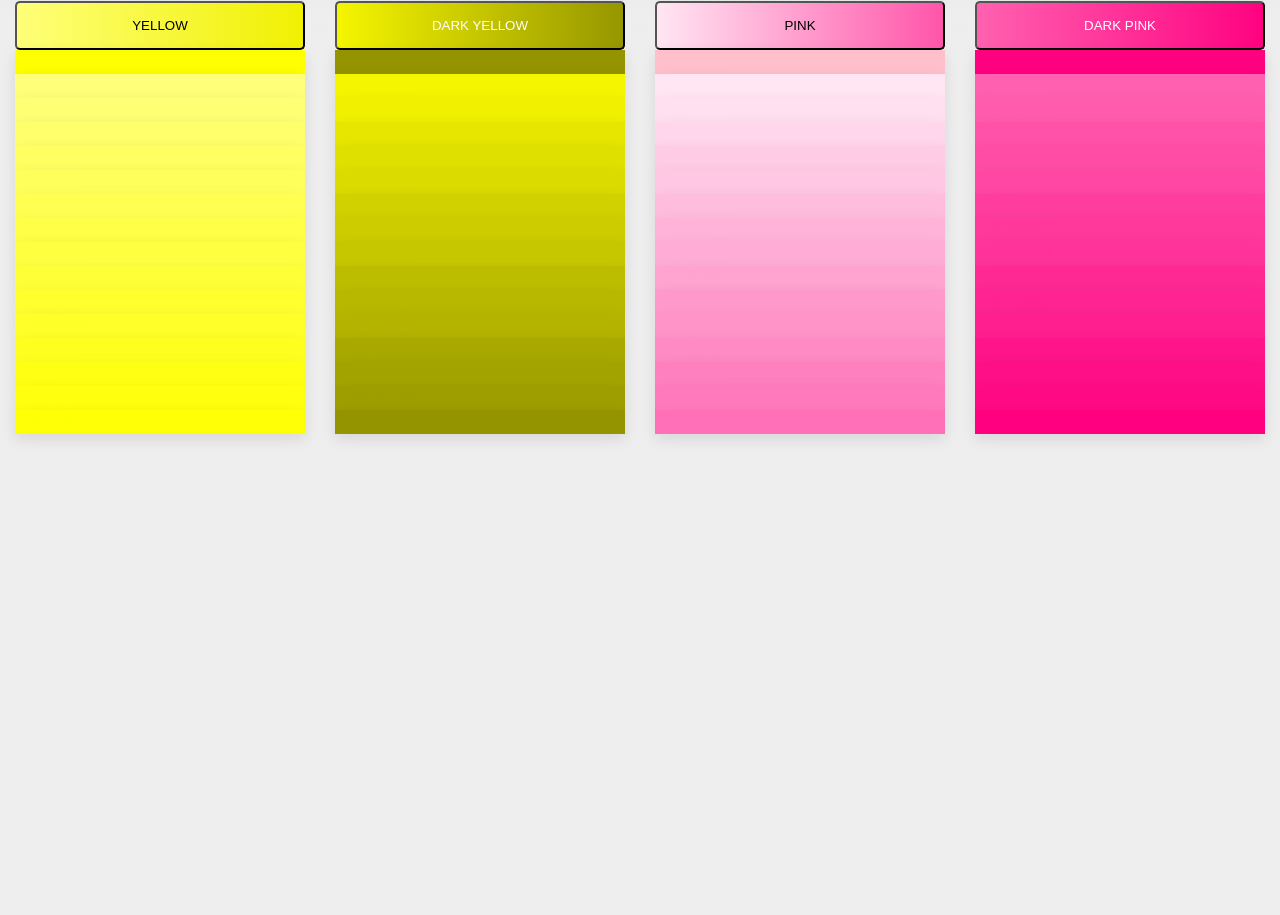
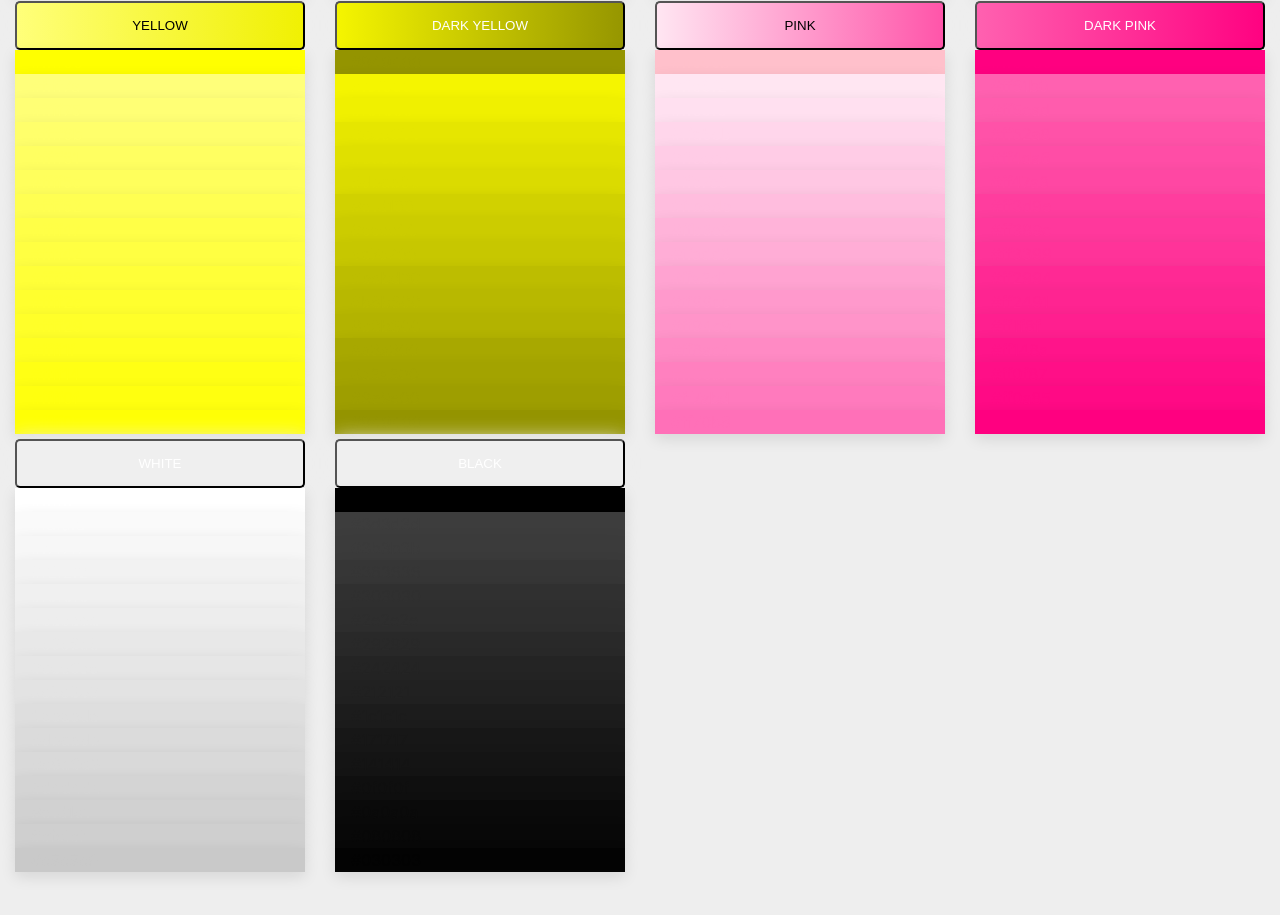
Before and after one commit to dornescum/ColorsList, a plain HTML site: page test-colors.html in a window 1280 px wide. Shown: the part 3575-4490 px from the top of the page. Before the commit the page ends 4062 px from the top, so only its background shows below. Drawn offline with Linux system fonts and the light colour scheme; a web font is replaced by a local one.

Commit message:
white & black

```diff
--- a/css/cssMihai.css
+++ b/css/cssMihai.css
@@ -11,6 +11,8 @@
 @import "moduleCss/magenta.css";
 @import "moduleCss/yellow.css";
 @import "moduleCss/pink.css";
+@import "moduleCss/white.css";
+@import "moduleCss/black.css";
 :root {
   --blue: #007bff;
   --indigo: #6610f2;
--- /dev/null
+++ b/css/moduleCss/black.css
@@ -0,0 +1,64 @@
+#black-main{
+    background:  #000000 ;
+    color:  #000000 ;
+}
+#black-1{
+    background:  #3d3d3d ;
+    color:  #3d3d3d ;
+}
+#black-2{
+    background: #3b3b3b  ;
+    color:  #3b3b3b ;
+}
+#black-3{
+    background: #363636  ;
+    color:  #363636 ;
+}
+#black-4{
+    background:  #303030 ;
+    color:  #303030 ;
+}
+#black-5{
+    background:  #2e2e2e ;
+    color: #2e2e2e  ;
+}
+#black-6{
+    background: #292929  ;
+    color: #292929  ;
+}
+#black-7{
+    background:  #242424 ;
+    color:  #242424 ;
+}
+#black-8{
+    background: #212121  ;
+    color:  #212121 ;
+}
+#black-9{
+    background:  #1c1c1c ;
+    color:  #1c1c1c ;
+}
+#black-10{
+    background:  #171717 ;
+    color:  #171717 ;
+}
+#black-11{
+    background:  #141414 ;
+    color:  #141414 ;
+}
+#black-12{
+    background:  #0f0f0f ;
+    color: #0f0f0f  ;
+}
+#black-13{
+    background: #0a0a0a  ;
+    color:  #0a0a0a ;
+}
+#black-14{
+    background: #080808  ;
+    color:  #080808 ;
+}
+#black-15{
+    background: #030303  ;
+    color:  #030303 ;
+}
--- /dev/null
+++ b/css/moduleCss/white.css
@@ -0,0 +1,79 @@
+#white-main {
+    background: #ffffff;
+    color: #ffffff;
+}
+
+#white-1 {
+    background: #fafafa;
+    color: #fafafa;
+}
+
+#white-2 {
+    background: #f7f7f7;
+    color: #f7f7f7;
+}
+
+#white-3 {
+    background: #f2f2f2;
+    color: #f2f2f2;
+}
+
+#white-4 {
+    background: #f0f0f0;
+    color: #f0f0f0;
+}
+
+#white-5 {
+    background: #ededed;
+    color: #ededed;
+}
+
+#white-6 {
+    background: #e8e8e8;
+    color: #e8e8e8;
+}
+
+#white-7 {
+    background: #e6e6e6;
+    color: #e6e6e6;
+}
+
+#white-8 {
+    background: #e3e3e3;
+    color: #e3e3e3;
+}
+
+#white-9 {
+    background: #dedede;
+    color: #dedede;
+}
+
+#white-10 {
+    background: #dbdbdb;
+    color: #dbdbdb;
+}
+
+#white-11 {
+    background: #d9d9d9;
+    color: #d9d9d9;
+}
+
+#white-12 {
+    background: #d4d4d4;
+    color: #d4d4d4;
+}
+
+#white-13 {
+    background: #d1d1d1;
+    color: #d1d1d1;
+}
+
+#white-14 {
+    background: #cfcfcf;
+    color: #cfcfcf;
+}
+
+#white-15 {
+    background: #c9c9c9;
+    color: #c9c9c9;
+}
--- a/test-colors.html
+++ b/test-colors.html
@@ -706,63 +706,146 @@
             <!--                dark yellow-->
             <div class="col-lg-3 mb-15">
                 <button class="btn-grad" id="btn-dark-yellow">Dark Yellow</button>
-                <p id="yellow-dark-main" class="pl-1 colors">  #949400  </p>
-                <p id="yellow-dark-1" class="pl-1 colors">  #f5f500  </p>
-                <p id="yellow-dark-2" class="pl-1 colors">  #f0f000 </p>
-                <p id="yellow-dark-3" class="pl-1 colors">  #e6e600  </p>
-                <p id="yellow-dark-4" class="pl-1 colors">  #e0e000  </p>
-                <p id="yellow-dark-5" class="pl-1 colors">  #dbdb00  </p>
-                <p id="yellow-dark-6" class="pl-1 colors">  #d1d100  </p>
-                <p id="yellow-dark-7" class="pl-1 colors">  #cccc00  </p>
-                <p id="yellow-dark-8" class="pl-1 colors">  #c7c700  </p>
-                <p id="yellow-dark-9" class="pl-1 colors">  #bdbd00  </p>
-                <p id="yellow-dark-10" class="pl-1 colors">  #b8b800  </p>
+                <p id="yellow-dark-main" class="pl-1 colors"> #949400 </p>
+                <p id="yellow-dark-1" class="pl-1 colors"> #f5f500 </p>
+                <p id="yellow-dark-2" class="pl-1 colors"> #f0f000 </p>
+                <p id="yellow-dark-3" class="pl-1 colors"> #e6e600 </p>
+                <p id="yellow-dark-4" class="pl-1 colors"> #e0e000 </p>
+                <p id="yellow-dark-5" class="pl-1 colors"> #dbdb00 </p>
+                <p id="yellow-dark-6" class="pl-1 colors"> #d1d100 </p>
+                <p id="yellow-dark-7" class="pl-1 colors"> #cccc00 </p>
+                <p id="yellow-dark-8" class="pl-1 colors"> #c7c700 </p>
+                <p id="yellow-dark-9" class="pl-1 colors"> #bdbd00 </p>
+                <p id="yellow-dark-10" class="pl-1 colors"> #b8b800 </p>
                 <p id="yellow-dark-11" class="pl-1 colors"> #b3b300 </p>
-                <p id="yellow-dark-12" class="pl-1 colors">  #a8a800  </p>
-                <p id="yellow-dark-13" class="pl-1 colors">  #a3a300 </p>
-                <p id="yellow-dark-14" class="pl-1 colors">  #9e9e00  </p>
-                <p id="yellow-dark-15" class="pl-1 colors">  #949400  </p>
+                <p id="yellow-dark-12" class="pl-1 colors"> #a8a800 </p>
+                <p id="yellow-dark-13" class="pl-1 colors"> #a3a300 </p>
+                <p id="yellow-dark-14" class="pl-1 colors"> #9e9e00 </p>
+                <p id="yellow-dark-15" class="pl-1 colors"> #949400 </p>
             </div>
             <!--            pink-->
             <div class="col-lg-3 mb-15">
                 <button class="btn-grad" id="btn-pink"> Pink</button>
                 <p id="pink-main" class="pl-1 colors"> #ffc0cb </p>
-                <p id="pink-1" class="pl-1 colors">  #ffe6f2  </p>
-                <p id="pink-2" class="pl-1 colors">  #ffe0f0  </p>
-                <p id="pink-3" class="pl-1 colors">  #ffd6eb  </p>
-                <p id="pink-4" class="pl-1 colors"> #ffcce6  </p>
-                <p id="pink-5" class="pl-1 colors">  #ffc7e3  </p>
-                <p id="pink-6" class="pl-1 colors"> #ffbdde  </p>
-                <p id="pink-7" class="pl-1 colors"> #ffb3d9  </p>
-                <p id="pink-8" class="pl-1 colors">  #ffadd6  </p>
-                <p id="pink-9" class="pl-1 colors">  #ffa3d1  </p>
-                <p id="pink-10" class="pl-1 colors"> #ff99cc  </p>
-                <p id="pink-11" class="pl-1 colors"> #ff94c9  </p>
-                <p id="pink-12" class="pl-1 colors">  #ff8ac4  </p>
-                <p id="pink-13" class="pl-1 colors">  #ff80bf  </p>
-                <p id="pink-14" class="pl-1 colors"> #ff7abd  </p>
-                <p id="pink-15" class="pl-1 colors">  #ff70b8  </p>
+                <p id="pink-1" class="pl-1 colors"> #ffe6f2 </p>
+                <p id="pink-2" class="pl-1 colors"> #ffe0f0 </p>
+                <p id="pink-3" class="pl-1 colors"> #ffd6eb </p>
+                <p id="pink-4" class="pl-1 colors"> #ffcce6 </p>
+                <p id="pink-5" class="pl-1 colors"> #ffc7e3 </p>
+                <p id="pink-6" class="pl-1 colors"> #ffbdde </p>
+                <p id="pink-7" class="pl-1 colors"> #ffb3d9 </p>
+                <p id="pink-8" class="pl-1 colors"> #ffadd6 </p>
+                <p id="pink-9" class="pl-1 colors"> #ffa3d1 </p>
+                <p id="pink-10" class="pl-1 colors"> #ff99cc </p>
+                <p id="pink-11" class="pl-1 colors"> #ff94c9 </p>
+                <p id="pink-12" class="pl-1 colors"> #ff8ac4 </p>
+                <p id="pink-13" class="pl-1 colors"> #ff80bf </p>
+                <p id="pink-14" class="pl-1 colors"> #ff7abd </p>
+                <p id="pink-15" class="pl-1 colors"> #ff70b8 </p>
             </div>
             <!--            dark pink-->
             <div class="col-lg-3 mb-15">
                 <button class="btn-grad" id="btn-dark-pink">Dark Pink</button>
-                <p id="pink-main-dark" class="pl-1 colors">  #ff0080  </p>
-                <p id="pink-dark-1" class="pl-1 colors">  #ff61b0 </p>
-                <p id="pink-dark-2" class="pl-1 colors">  #ff5cad  </p>
-                <p id="pink-dark-3" class="pl-1 colors">  #ff52a8  </p>
-                <p id="pink-dark-4" class="pl-1 colors">  #ff4da6  </p>
-                <p id="pink-dark-5" class="pl-1 colors">  #ff47a3  </p>
-                <p id="pink-dark-6" class="pl-1 colors">  #ff3d9e  </p>
-                <p id="pink-dark-7" class="pl-1 colors">  #ff389c  </p>
-                <p id="pink-dark-8" class="pl-1 colors">  #ff3399  </p>
-                <p id="pink-dark-9" class="pl-1 colors">  #ff2994  </p>
-                <p id="pink-dark-10" class="pl-1 colors">  #ff2491  </p>
-                <p id="pink-dark-11" class="pl-1 colors"> #ff1f8f  </p>
-                <p id="pink-dark-12" class="pl-1 colors">  #ff148a  </p>
-                <p id="pink-dark-13" class="pl-1 colors">  #ff0f87  </p>
-                <p id="pink-dark-14" class="pl-1 colors">  #ff0a85  </p>
-                <p id="pink-dark-15" class="pl-1 colors">  #ff0080  </p>
+                <p id="pink-main-dark" class="pl-1 colors"> #ff0080 </p>
+                <p id="pink-dark-1" class="pl-1 colors"> #ff61b0 </p>
+                <p id="pink-dark-2" class="pl-1 colors"> #ff5cad </p>
+                <p id="pink-dark-3" class="pl-1 colors"> #ff52a8 </p>
+                <p id="pink-dark-4" class="pl-1 colors"> #ff4da6 </p>
+                <p id="pink-dark-5" class="pl-1 colors"> #ff47a3 </p>
+                <p id="pink-dark-6" class="pl-1 colors"> #ff3d9e </p>
+                <p id="pink-dark-7" class="pl-1 colors"> #ff389c </p>
+                <p id="pink-dark-8" class="pl-1 colors"> #ff3399 </p>
+                <p id="pink-dark-9" class="pl-1 colors"> #ff2994 </p>
+                <p id="pink-dark-10" class="pl-1 colors"> #ff2491 </p>
+                <p id="pink-dark-11" class="pl-1 colors"> #ff1f8f </p>
+                <p id="pink-dark-12" class="pl-1 colors"> #ff148a </p>
+                <p id="pink-dark-13" class="pl-1 colors"> #ff0f87 </p>
+                <p id="pink-dark-14" class="pl-1 colors"> #ff0a85 </p>
+                <p id="pink-dark-15" class="pl-1 colors"> #ff0080 </p>
             </div>
+        </div>
+        <!--        yellow pink-->
+        <div class="row">
+            <!--           white-->
+            <div class="col-lg-3 mb-15 ">
+                <button class="btn-grad" id="btn-white">White</button>
+                <p id="white-main" class="pl-1 colors m-0"> #ffffff</p>
+                <p id="white-1" class="pl-1 colors"> #fafafa </p>
+                <p id="white-2" class="pl-1 colors"> #f7f7f7 </p>
+                <p id="white-3" class="pl-1 colors"> #f2f2f2 </p>
+                <p id="white-4" class="pl-1 colors"> #f0f0f0 </p>
+                <p id="white-5" class="pl-1 colors"> #ededed </p>
+                <p id="white-6" class="pl-1 colors"> #e8e8e8 </p>
+                <p id="white-7" class="pl-1 colors"> #e6e6e6 </p>
+                <p id="white-8" class="pl-1 colors"> #e3e3e3 </p>
+                <p id="white-9" class="pl-1 colors"> #dedede </p>
+                <p id="white-10" class="pl-1 colors"> #dbdbdb </p>
+                <p id="white-11" class="pl-1 colors"> #d9d9d9 </p>
+                <p id="white-12" class="pl-1 colors"> #d4d4d4 </p>
+                <p id="white-13" class="pl-1 colors"> #d1d1d1 </p>
+                <p id="white-14" class="pl-1 colors"> #cfcfcf </p>
+                <p id="white-15" class="pl-1 colors"> #c9c9c9 </p>
+            </div>
+            <!--                black-->
+            <div class="col-lg-3 mb-15">
+                <button class="btn-grad" id="btn-black"> Black</button>
+                <p id="black-main" class="pl-1 colors"> #000000 </p>
+                <p id="black-1" class="pl-1 colors"> #3d3d3d </p>
+                <p id="black-2" class="pl-1 colors"> #3b3b3b </p>
+                <p id="black-3" class="pl-1 colors"> #363636 </p>
+                <p id="black-4" class="pl-1 colors"> #303030 </p>
+                <p id="black-5" class="pl-1 colors"> #2e2e2e </p>
+                <p id="black-6" class="pl-1 colors"> #292929 </p>
+                <p id="black-7" class="pl-1 colors"> #242424 </p>
+                <p id="black-8" class="pl-1 colors"> #212121 </p>
+                <p id="black-9" class="pl-1 colors"> #1c1c1c </p>
+                <p id="black-10" class="pl-1 colors"> #171717 </p>
+                <p id="black-11" class="pl-1 colors"> #141414 </p>
+                <p id="black-12" class="pl-1 colors"> #0f0f0f </p>
+                <p id="black-13" class="pl-1 colors"> #0a0a0a </p>
+                <p id="black-14" class="pl-1 colors"> #080808 </p>
+                <p id="black-15" class="pl-1 colors"> #030303 </p>
+            </div>
+            <!--            pink-->
+            <!--            <div class="col-lg-3 mb-15">-->
+            <!--                <button class="btn-grad" id="btn-pink"> Pink</button>-->
+            <!--                <p id="pink-main" class="pl-1 colors"> #ffc0cb </p>-->
+            <!--                <p id="pink-1" class="pl-1 colors">  #ffe6f2  </p>-->
+            <!--                <p id="pink-2" class="pl-1 colors">  #ffe0f0  </p>-->
+            <!--                <p id="pink-3" class="pl-1 colors">  #ffd6eb  </p>-->
+            <!--                <p id="pink-4" class="pl-1 colors"> #ffcce6  </p>-->
+            <!--                <p id="pink-5" class="pl-1 colors">  #ffc7e3  </p>-->
+            <!--                <p id="pink-6" class="pl-1 colors"> #ffbdde  </p>-->
+            <!--                <p id="pink-7" class="pl-1 colors"> #ffb3d9  </p>-->
+            <!--                <p id="pink-8" class="pl-1 colors">  #ffadd6  </p>-->
+            <!--                <p id="pink-9" class="pl-1 colors">  #ffa3d1  </p>-->
+            <!--                <p id="pink-10" class="pl-1 colors"> #ff99cc  </p>-->
+            <!--                <p id="pink-11" class="pl-1 colors"> #ff94c9  </p>-->
+            <!--                <p id="pink-12" class="pl-1 colors">  #ff8ac4  </p>-->
+            <!--                <p id="pink-13" class="pl-1 colors">  #ff80bf  </p>-->
+            <!--                <p id="pink-14" class="pl-1 colors"> #ff7abd  </p>-->
+            <!--                <p id="pink-15" class="pl-1 colors">  #ff70b8  </p>-->
+            <!--            </div>-->
+            <!--            dark pink-->
+            <!--            <div class="col-lg-3 mb-15">-->
+            <!--                <button class="btn-grad" id="btn-dark-pink">Dark Pink</button>-->
+            <!--                <p id="pink-main-dark" class="pl-1 colors">  #ff0080  </p>-->
+            <!--                <p id="pink-dark-1" class="pl-1 colors">  #ff61b0 </p>-->
+            <!--                <p id="pink-dark-2" class="pl-1 colors">  #ff5cad  </p>-->
+            <!--                <p id="pink-dark-3" class="pl-1 colors">  #ff52a8  </p>-->
+            <!--                <p id="pink-dark-4" class="pl-1 colors">  #ff4da6  </p>-->
+            <!--                <p id="pink-dark-5" class="pl-1 colors">  #ff47a3  </p>-->
+            <!--                <p id="pink-dark-6" class="pl-1 colors">  #ff3d9e  </p>-->
+            <!--                <p id="pink-dark-7" class="pl-1 colors">  #ff389c  </p>-->
+            <!--                <p id="pink-dark-8" class="pl-1 colors">  #ff3399  </p>-->
+            <!--                <p id="pink-dark-9" class="pl-1 colors">  #ff2994  </p>-->
+            <!--                <p id="pink-dark-10" class="pl-1 colors">  #ff2491  </p>-->
+            <!--                <p id="pink-dark-11" class="pl-1 colors"> #ff1f8f  </p>-->
+            <!--                <p id="pink-dark-12" class="pl-1 colors">  #ff148a  </p>-->
+            <!--                <p id="pink-dark-13" class="pl-1 colors">  #ff0f87  </p>-->
+            <!--                <p id="pink-dark-14" class="pl-1 colors">  #ff0a85  </p>-->
+            <!--                <p id="pink-dark-15" class="pl-1 colors">  #ff0080  </p>-->
+            <!--            </div>-->
         </div>
 
     </div>
```
